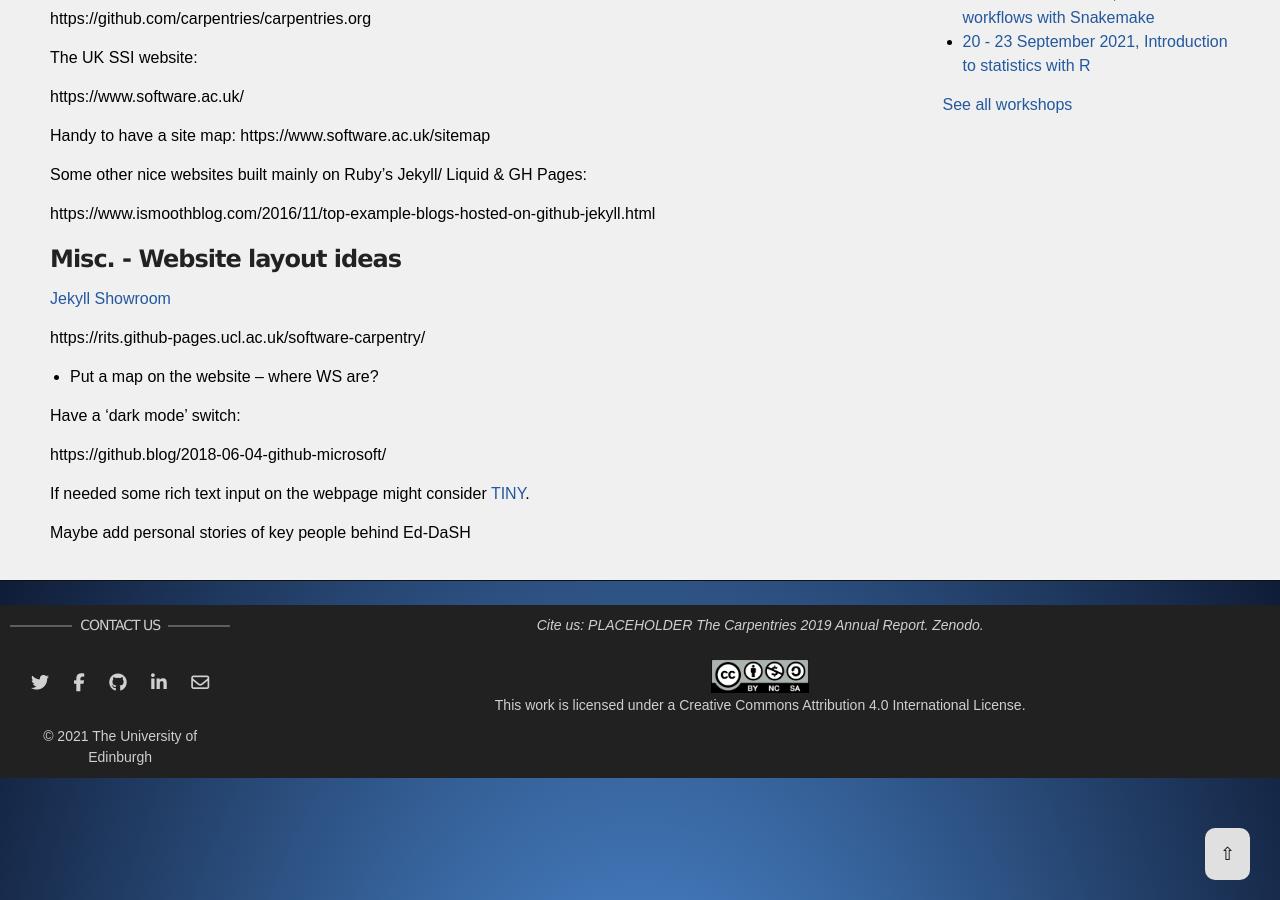
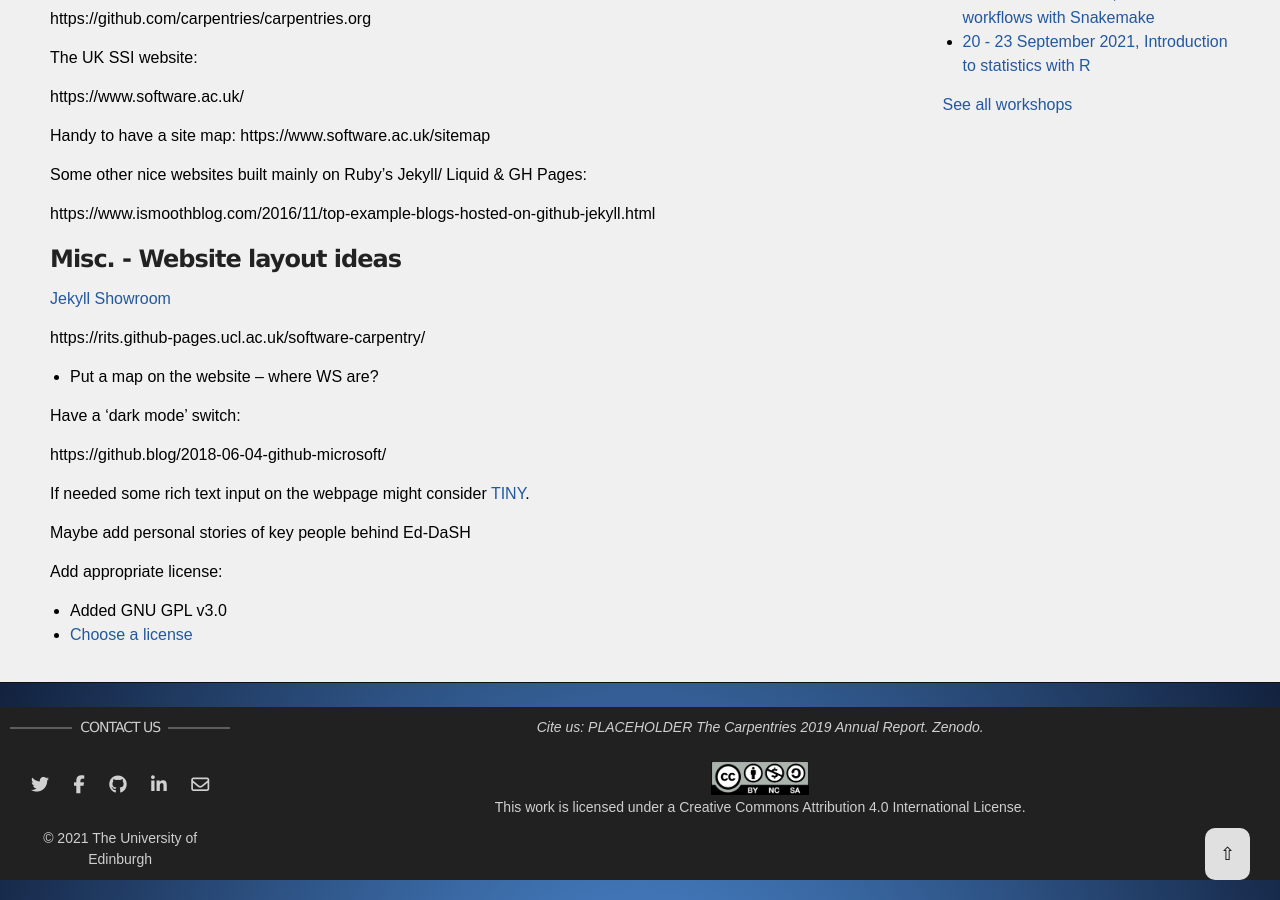
Before and after one commit to edcarp/Ed-DaSH, a Jekyll site: the page built from WebDev_Project_working_documentation/WebDev_WorkingDocs.md, in a window 1280 px wide and 900 px high, scrolled down 638 px. Built offline with Jekyll 4.4.1, drawn with Linux system fonts in a browser that asks for light colours; nearby versions of some CDN libraries; our own code applies the rules of GitHub Pages for plain Markdown files.

Commit message:
Added point re:license

```diff
--- a/WebDev_Project_working_documentation/WebDev_WorkingDocs.md
+++ b/WebDev_Project_working_documentation/WebDev_WorkingDocs.md
@@ -61,3 +61,7 @@ If needed some rich text input on the webpage might consider [TINY](https://www.
 
 
 Maybe add personal stories of key people behind Ed-DaSH
+
+Add appropriate license:
+ * Added GNU GPL v3.0
+ * [Choose a license](https://choosealicense.com/)
```
